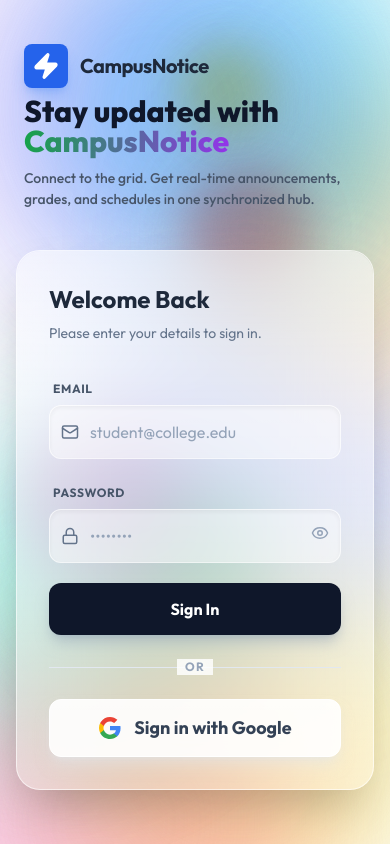
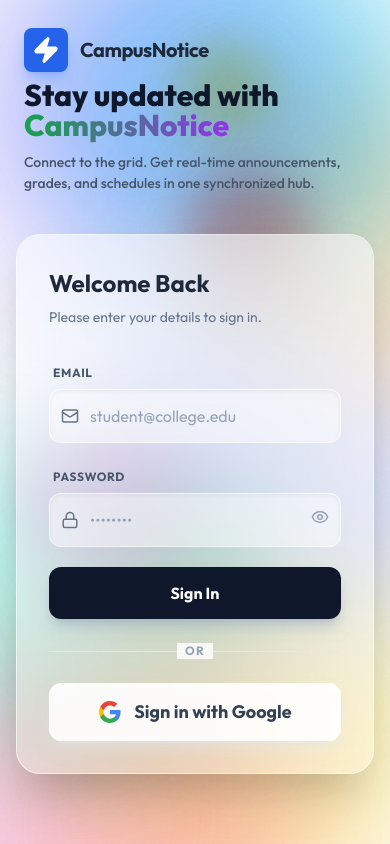
Before and after one commit to SaurabhRFS/Notice_Board_Project, a React (Vite) app in the folder Notice_Board_FrontEnd/: page /login in a window 390 px wide. Built offline with nearby package versions, Linux system fonts and the light colour scheme; no server answers.

Commit message:
login Page minor fix

```diff
--- a/Notice_Board_FrontEnd/src/pages/HomePage.jsx
+++ b/Notice_Board_FrontEnd/src/pages/HomePage.jsx
@@ -170,7 +170,9 @@
       await axios.delete(`${API_BASE_URL}/api/notices/${noticeId}`, authConfig);
       handleFilter();
     } catch (err) {
-      alert('Failed to delete.');
+      console.error('Error deleting notice:', err);
+      const message = err?.response?.data?.message || err?.message || 'Unknown error';
+      alert(`Failed to delete notice: ${message}`);
     }
   };
 
--- a/Notice_Board_FrontEnd/src/pages/LoginPage.jsx
+++ b/Notice_Board_FrontEnd/src/pages/LoginPage.jsx
@@ -76,7 +76,7 @@
   };
 
   return (
-    <div className="min-h-screen w-full bg-slate-50 flex items-start pt-5 md:items-center md:pt-0 justify-center relative overflow-hidden">
+    <div className="min-h-screen w-full bg-slate-50 flex items-start pt-1 md:items-center md:pt-0 justify-center relative overflow-hidden">
 
       <AnimatedBackground />
 
```
